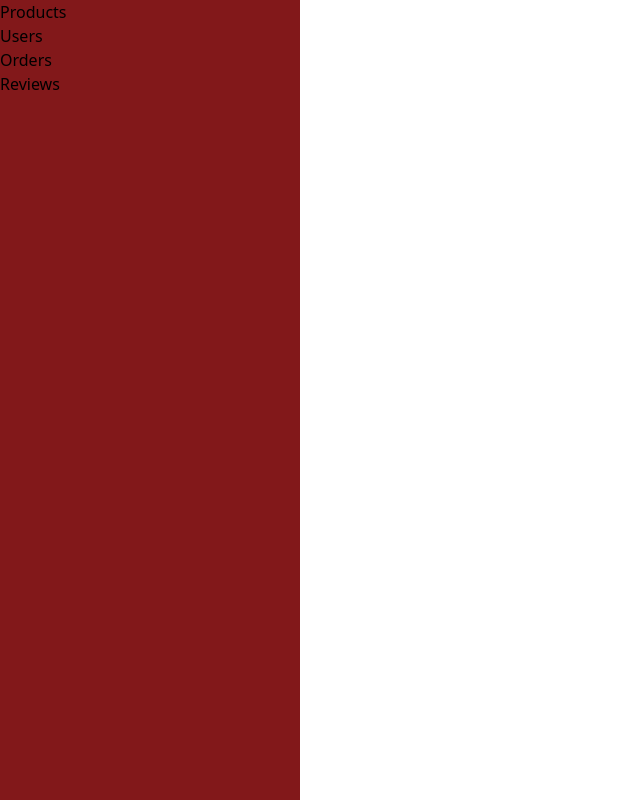
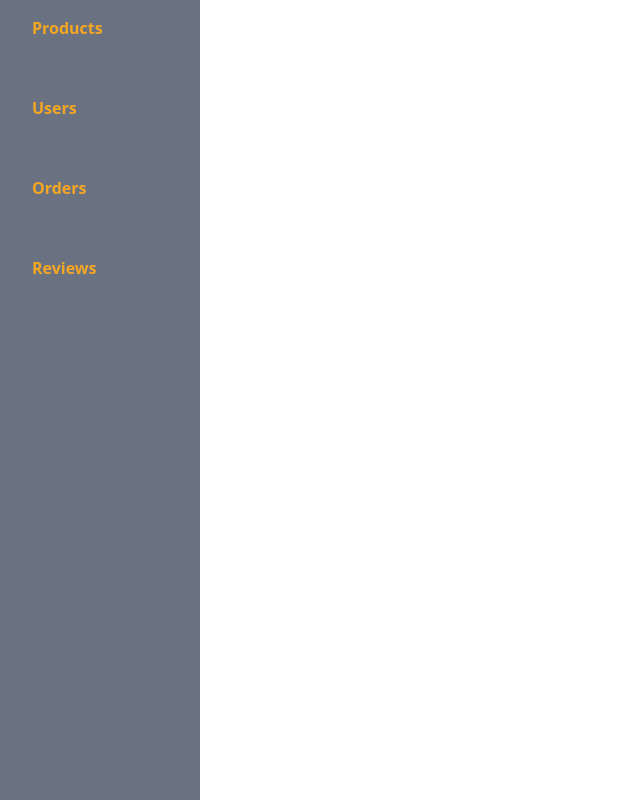
Before and after one commit to kaveeshagimhan/Cosmetic-E-commerce-platform, a React (Vite) app in the folder frontend/: page /admin in a window 1280 px wide. Shown: the whole page, without its empty margins (0-640 px from the left). Built offline with nearby package versions, Linux system fonts and the light colour scheme.

Commit message:
update admin panel interface

```diff
--- a/frontend/src/components/adminPage.jsx
+++ b/frontend/src/components/adminPage.jsx
@@ -1,17 +1,28 @@
-import { Link, Route, Routes } from "react-router-dom";
+import { Link, Route, Routes, useLocation } from "react-router-dom";
 import AddProductPage from "../pages/admin/addProductPage";
 import EditProductPage from "../pages/admin/editProductPage";
 import AdminProductPage from "../pages/admin/productsPage";
 
 export default function AdminPage(){
+
+    const location = useLocation();
+    const path = location.pathname;
+
+    function getClass(name){
+        if(path.includes(name)){
+            return "bg-gray-700 p-4"
+        }else{
+            return "text-accent p-4"
+        }
+    }
     return(
 
         <div className= "w-full h-screen flex">
-            <div className= "w-[300px] h-full flex flex-col bg-red-900">
-                <Link to = "/admin/products">Products</Link>
-                <Link to = "/admin/users">Users</Link>
-                <Link to = "/admin/orders">Orders</Link>
-                <Link to = "/admin/reviews">Reviews</Link>
+            <div className= "w-[200px] h-full flex flex-col bg-gray-500 px-4 text-accent font-bold gap-6">
+                <Link className = {getClass("products")} to = "/admin/products">Products</Link>
+                <Link className = {getClass("users")} to = "/admin/users">Users</Link>
+                <Link className = {getClass("orders")} to = "/admin/orders">Orders</Link>
+                <Link className = {getClass("reviews")} to = "/admin/reviews">Reviews</Link>
 
             </div>
             <div className= "h-full w-[calc(100%-300px)]">
```
